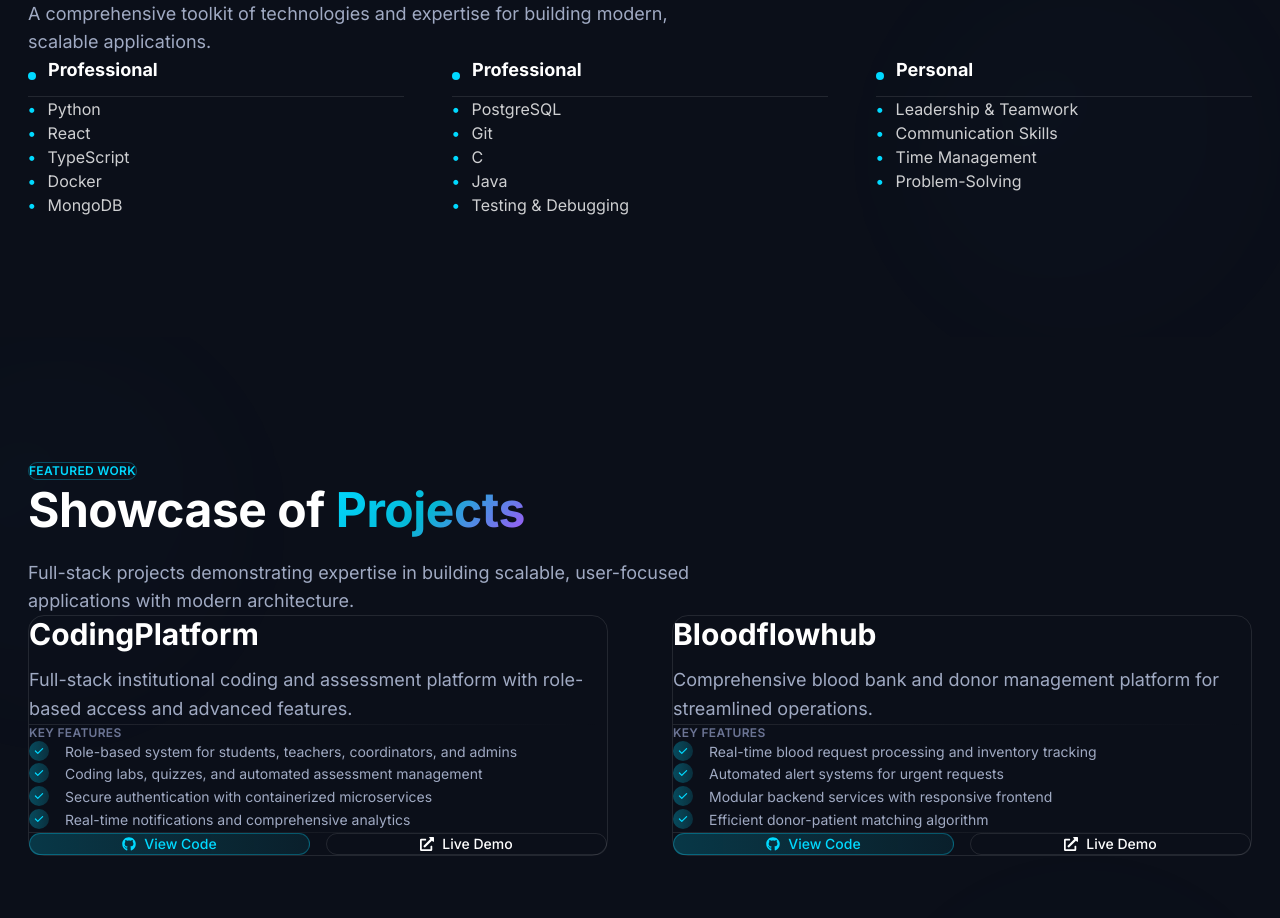
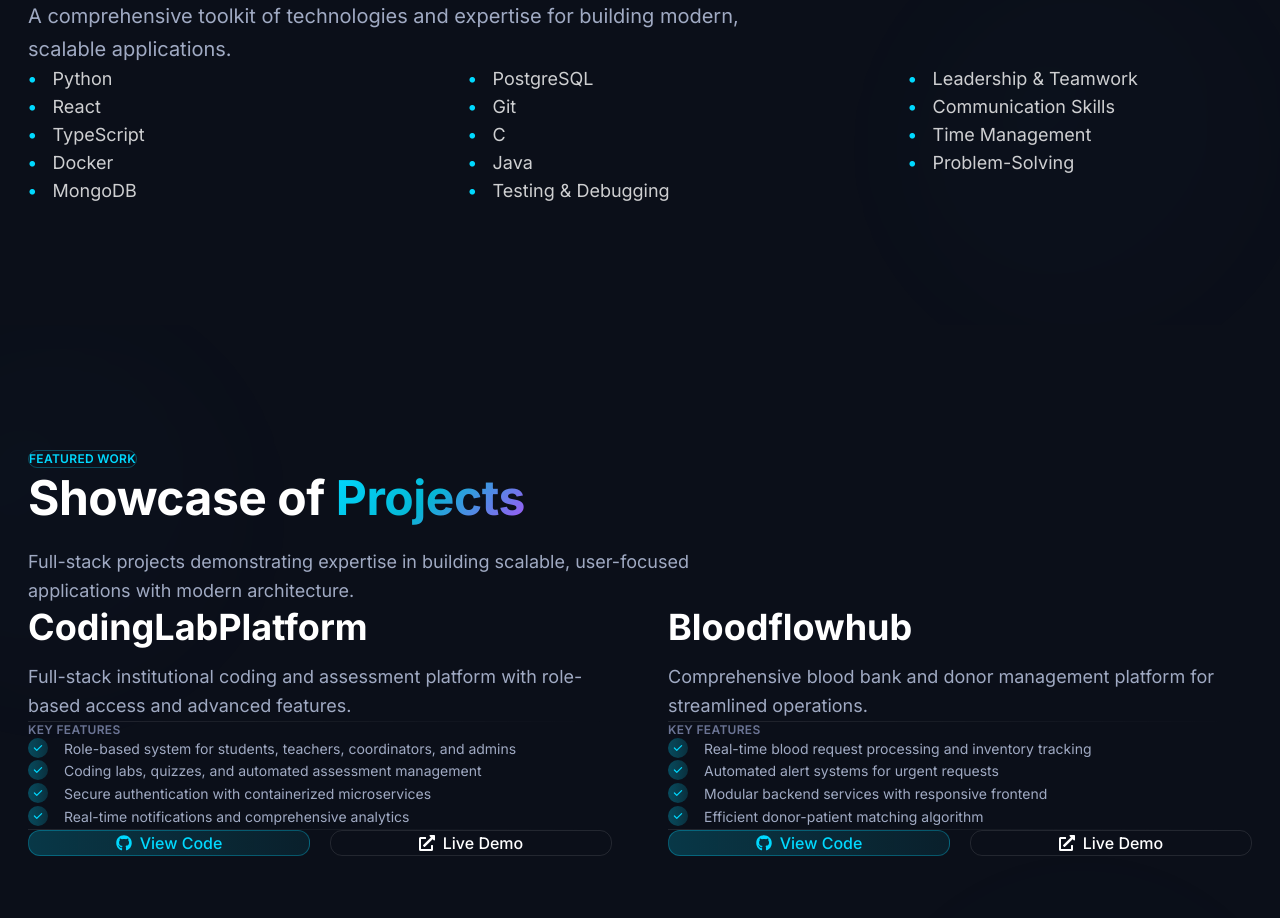
Before and after one commit to abishek-vk/portfolio, a React (Vite) app: page / in a window 1280 px wide. Shown: the part 1740-2658 px from the top of the page. Built offline with nearby package versions, Linux system fonts and the light colour scheme.

Commit message:
feat: Add LinkedIn icon and update contact information across components

```diff
--- a/src/components/Projects/Projects.jsx
+++ b/src/components/Projects/Projects.jsx
@@ -3,7 +3,7 @@ import { FaGithub, FaExternalLinkAlt } from "react-icons/fa";
 
 const projects = [
   {
-    title: "CodingPlatform",
+    title: "CodingLabPlatform",
     liveUrl: "https://codelab.612151820.xyz/",
     desc: "Full-stack institutional coding and assessment platform with role-based access and advanced features.",
     highlights: [
@@ -64,29 +64,29 @@ const itemVariants = {
 
 export default function Projects() {
   return (
-    <section id="projects" className="py-40 relative overflow-hidden">
+    <section id="projects" className="py-32 relative overflow-hidden">
       {/* Decorative Backgrounds */}
       <div className="absolute -left-32 top-0 w-96 h-96 bg-gradient-to-br from-[var(--accent-cyan)]/10 to-[var(--accent-purple)]/5 rounded-full blur-3xl opacity-20" />
       <div className="absolute bottom-0 right-0 w-96 h-96 bg-gradient-to-br from-[var(--accent-teal)]/10 to-[var(--accent-cyan)]/5 rounded-full blur-3xl opacity-20" />
 
       <div className="container-max relative z-10">
-        <motion.div initial={{ opacity: 0 }} whileInView={{ opacity: 1 }} viewport={{ once: true }} className="mb-20">
-          <motion.div initial={{ opacity: 0 }} whileInView={{ opacity: 1 }} viewport={{ once: true }} transition={{ delay: 0.1 }} className="mb-4">
+        <motion.div initial={{ opacity: 0 }} whileInView={{ opacity: 1 }} viewport={{ once: true }} className="mb-24">
+          <motion.div initial={{ opacity: 0 }} whileInView={{ opacity: 1 }} viewport={{ once: true }} transition={{ delay: 0.1 }} className="mb-6">
             <span className="inline-block px-3 py-1 rounded-full text-xs font-semibold text-[var(--accent-cyan)] uppercase tracking-wide border border-[var(--accent-cyan)]/30">
               Featured Work
             </span>
           </motion.div>
 
-          <motion.h2 initial={{ opacity: 0, y: 20 }} whileInView={{ opacity: 1, y: 0 }} viewport={{ once: true }} transition={{ delay: 0.15 }} className="mb-4">
+          <motion.h2 initial={{ opacity: 0, y: 20 }} whileInView={{ opacity: 1, y: 0 }} viewport={{ once: true }} transition={{ delay: 0.15 }} className="mb-6 text-5xl md:text-6xl font-bold">
             Showcase of <span className="gradient-text">Projects</span>
           </motion.h2>
-          <motion.p initial={{ opacity: 0, y: 20 }} whileInView={{ opacity: 1, y: 0 }} viewport={{ once: true }} transition={{ delay: 0.2 }} className="text-[var(--text-secondary)] text-sm md:text-base lg:text-lg max-w-2xl">
+          <motion.p initial={{ opacity: 0, y: 20 }} whileInView={{ opacity: 1, y: 0 }} viewport={{ once: true }} transition={{ delay: 0.2 }} className="text-[var(--text-secondary)] text-base md:text-lg max-w-2xl leading-relaxed">
             Full-stack projects demonstrating expertise in building scalable, user-focused applications with modern architecture.
           </motion.p>
         </motion.div>
 
         {/* Projects Grid - 2 Columns with Extra Spacing */}
-        <div className="grid grid-cols-1 md:grid-cols-2 gap-6 md:gap-8 lg:gap-12 xl:gap-16">
+        <div className="grid grid-cols-1 lg:grid-cols-2 gap-10 lg:gap-14">
           {projects.map((project, i) => (
             <motion.div
               key={i}
@@ -94,23 +94,23 @@ export default function Projects() {
               whileInView={{ opacity: 1, y: 0 }}
               viewport={{ once: true }}
               transition={{ duration: 0.6, delay: i * 0.1 }}
-              className="group"
+              className="group flex flex-col"
             >
-              <div className="border border-white/10 rounded-2xl p-6 md:p-8 lg:p-10 xl:p-14 hover:border-[var(--accent-cyan)] transition-all duration-300 h-full flex flex-col">
+              <div className="h-full flex flex-col">
 
                 {/* Title */}
-                <h3 className="text-xl md:text-2xl lg:text-3xl font-bold mb-4 md:mb-6 group-hover:gradient-text transition-all leading-tight">{project.title}</h3>
+                <h3 className="text-2xl md:text-3xl lg:text-4xl font-bold mb-6 md:mb-8 group-hover:gradient-text transition-all leading-tight">{project.title}</h3>
 
                 {/* Description */}
-                <p className="text-[var(--text-secondary)] text-sm md:text-base lg:text-lg leading-relaxed mb-6 md:mb-8 lg:mb-10">
+                <p className="text-[var(--text-secondary)] text-base md:text-lg leading-relaxed mb-8 md:mb-10 lg:mb-12">
                   {project.desc}
                 </p>
 
                 {/* Divider */}
-                <div className="h-px bg-gradient-to-r from-white/10 to-transparent mb-6 md:mb-8 lg:mb-10" />
+                <div className="h-px bg-gradient-to-r from-white/10 to-transparent mb-8 md:mb-10 lg:mb-12" />
 
                 {/* Highlights as List */}
-                <div className="mb-8 md:mb-10 lg:mb-12 space-y-3 md:space-y-4 lg:space-y-5 flex-grow">
+                <div className="mb-10 md:mb-12 lg:mb-14 space-y-4 md:space-y-5 lg:space-y-6 flex-grow">
                   <p className="text-xs font-semibold text-[var(--text-tertiary)] uppercase tracking-wide">Key Features</p>
                   {project.highlights.map((highlight, j) => (
                     <motion.div
@@ -131,29 +131,29 @@ export default function Projects() {
                 </div>
 
                 {/* Divider */}
-                <div className="h-px bg-gradient-to-r from-white/10 to-transparent mb-6 md:mb-8 lg:mb-10 mt-auto" />
+                <div className="h-px bg-gradient-to-r from-white/10 to-transparent mb-8 md:mb-10 lg:mb-12 mt-auto" />
 
                 {/* Action Buttons */}
-                <div className="flex flex-col sm:flex-row gap-3 md:gap-4">
+                <div className="flex flex-col sm:flex-row gap-4 md:gap-5">
                   <motion.a
                     href="https://github.com/abishek-vk"
                     target="_blank"
                     rel="noreferrer"
-                    className="flex-1 flex items-center justify-center gap-2 px-4 md:px-6 py-2.5 md:py-3.5 rounded-xl bg-gradient-to-r from-[var(--accent-cyan)]/20 to-[var(--accent-teal)]/10 border border-[var(--accent-cyan)]/30 text-[var(--accent-cyan)] hover:border-[var(--accent-cyan)] hover:from-[var(--accent-cyan)]/30 hover:to-[var(--accent-teal)]/20 transition-all font-medium text-xs md:text-sm"
+                    className="flex-1 flex items-center justify-center gap-2 px-6 md:px-8 py-3 md:py-4 rounded-xl bg-gradient-to-r from-[var(--accent-cyan)]/20 to-[var(--accent-teal)]/10 border border-[var(--accent-cyan)]/30 text-[var(--accent-cyan)] hover:border-[var(--accent-cyan)] hover:from-[var(--accent-cyan)]/30 hover:to-[var(--accent-teal)]/20 transition-all font-medium text-sm md:text-base"
                     whileHover={{ scale: 1.05 }}
                     whileTap={{ scale: 0.95 }}
                   >
-                    <FaGithub className="text-sm" /> View Code
+                    <FaGithub className="text-base" /> View Code
                   </motion.a>
                   <motion.a
                     href={project.liveUrl}
                     target="_blank"
                     rel="noreferrer"
-                    className="flex-1 flex items-center justify-center gap-2 px-4 md:px-6 py-2.5 md:py-3.5 rounded-xl border border-white/10 text-[var(--text-primary)] hover:border-[var(--accent-cyan)] hover:bg-white/5 transition-all font-medium text-xs md:text-sm"
+                    className="flex-1 flex items-center justify-center gap-2 px-6 md:px-8 py-3 md:py-4 rounded-xl border border-white/10 text-[var(--text-primary)] hover:border-[var(--accent-cyan)] hover:bg-white/5 transition-all font-medium text-sm md:text-base"
                     whileHover={{ scale: 1.05 }}
                     whileTap={{ scale: 0.95 }}
                   >
-                    <FaExternalLinkAlt className="text-sm" /> Live Demo
+                    <FaExternalLinkAlt className="text-base" /> Live Demo
                   </motion.a>
                 </div>
               </div>
--- a/src/components/Skills/Skills.jsx
+++ b/src/components/Skills/Skills.jsx
@@ -60,22 +60,22 @@ export default function Skills() {
   };
 
   return (
-    <section id="skills" className="py-40 relative overflow-hidden">
+    <section id="skills" className="py-52 relative overflow-hidden">
       {/* Decorative Background */}
       <div className="absolute top-1/3 right-0 w-96 h-96 bg-gradient-to-br from-[var(--accent-cyan)]/10 to-[var(--accent-purple)]/5 rounded-full blur-3xl opacity-20" />
 
       <div className="container-max relative z-10">
-        <motion.div initial={{ opacity: 0 }} whileInView={{ opacity: 1 }} viewport={{ once: true }} className="mb-20">
-          <motion.div initial={{ opacity: 0 }} whileInView={{ opacity: 1 }} viewport={{ once: true }} transition={{ delay: 0.1 }} className="mb-4">
+        <motion.div initial={{ opacity: 0 }} whileInView={{ opacity: 1 }} viewport={{ once: true }} className="mb-32">
+          <motion.div initial={{ opacity: 0 }} whileInView={{ opacity: 1 }} viewport={{ once: true }} transition={{ delay: 0.1 }} className="mb-6">
             <span className="inline-block px-3 py-1 rounded-full text-xs font-semibold text-[var(--accent-cyan)] uppercase tracking-wide border border-[var(--accent-cyan)]/30">
               Technical Stack
             </span>
           </motion.div>
 
-          <motion.h2 initial={{ opacity: 0, y: 20 }} whileInView={{ opacity: 1, y: 0 }} viewport={{ once: true }} transition={{ delay: 0.15 }} className="mb-4">
+          <motion.h2 initial={{ opacity: 0, y: 20 }} whileInView={{ opacity: 1, y: 0 }} viewport={{ once: true }} transition={{ delay: 0.15 }} className="mb-8 text-4xl md:text-5xl lg:text-6xl font-bold">
             Skills & <span className="gradient-text">Expertise</span>
           </motion.h2>
-          <motion.p initial={{ opacity: 0, y: 20 }} whileInView={{ opacity: 1, y: 0 }} viewport={{ once: true }} transition={{ delay: 0.2 }} className="text-[var(--text-secondary)] text-sm md:text-base lg:text-lg max-w-2xl">
+          <motion.p initial={{ opacity: 0, y: 20 }} whileInView={{ opacity: 1, y: 0 }} viewport={{ once: true }} transition={{ delay: 0.2 }} className="text-[var(--text-secondary)] text-base md:text-lg lg:text-xl max-w-3xl leading-relaxed">
             A comprehensive toolkit of technologies and expertise for building modern, scalable applications.
           </motion.p>
         </motion.div>
@@ -86,18 +86,14 @@ export default function Skills() {
           initial="hidden"
           whileInView="visible"
           viewport={{ once: true, margin: "0px 0px -100px 0px" }}
-          className="grid grid-cols-1 md:grid-cols-2 lg:grid-cols-3 gap-6 md:gap-8 lg:gap-10 xl:gap-12"
+          className="grid grid-cols-1 md:grid-cols-2 lg:grid-cols-3 gap-8 md:gap-16 lg:gap-20 xl:gap-24"
         >
           {/* Professional Column 1 */}
           <motion.div
             variants={columnVariants}
-            className="space-y-6"
+            className="space-y-8"
           >
-            <div className="flex items-center gap-3 pb-4 border-b border-white/10">
-              <div className="w-2 h-2 rounded-full bg-[var(--accent-cyan)]" />
-              <h3 className="font-bold text-lg text-white">Professional</h3>
-            </div>
-            <div className="space-y-3">
+            <div className="space-y-5">
               {skillCategories[0].skills.map((skill, i) => (
                 <motion.div
                   key={i}
@@ -107,10 +103,10 @@ export default function Skills() {
                   whileInView="visible"
                   whileHover="hover"
                   viewport={{ once: true }}
-                  className="flex items-center gap-3 group cursor-default"
+                  className="flex items-center gap-4 group cursor-default"
                 >
-                  <span className="text-[var(--accent-cyan)] font-bold">•</span>
-                  <span className="text-white/80 group-hover:text-white transition-colors duration-200">
+                  <span className="text-[var(--accent-cyan)] font-bold text-lg">•</span>
+                  <span className="text-white/80 group-hover:text-white transition-colors duration-200 text-base md:text-lg">
                     {skill}
                   </span>
                 </motion.div>
@@ -121,13 +117,9 @@ export default function Skills() {
           {/* Professional Column 2 */}
           <motion.div
             variants={columnVariants}
-            className="space-y-6"
+            className="space-y-8"
           >
-            <div className="flex items-center gap-3 pb-4 border-b border-white/10">
-              <div className="w-2 h-2 rounded-full bg-[var(--accent-cyan)]" />
-              <h3 className="font-bold text-lg text-white">Professional</h3>
-            </div>
-            <div className="space-y-3">
+            <div className="space-y-5">
               {skillCategories[1].skills.map((skill, i) => (
                 <motion.div
                   key={i}
@@ -137,10 +129,10 @@ export default function Skills() {
                   whileInView="visible"
                   whileHover="hover"
                   viewport={{ once: true }}
-                  className="flex items-center gap-3 group cursor-default"
+                  className="flex items-center gap-4 group cursor-default"
                 >
-                  <span className="text-[var(--accent-cyan)] font-bold">•</span>
-                  <span className="text-white/80 group-hover:text-white transition-colors duration-200">
+                  <span className="text-[var(--accent-cyan)] font-bold text-lg">•</span>
+                  <span className="text-white/80 group-hover:text-white transition-colors duration-200 text-base md:text-lg">
                     {skill}
                   </span>
                 </motion.div>
@@ -151,13 +143,9 @@ export default function Skills() {
           {/* Personal Column */}
           <motion.div
             variants={columnVariants}
-            className="space-y-6"
+            className="space-y-8"
           >
-            <div className="flex items-center gap-3 pb-4 border-b border-white/10">
-              <div className="w-2 h-2 rounded-full bg-[var(--accent-cyan)]" />
-              <h3 className="font-bold text-lg text-white">Personal</h3>
-            </div>
-            <div className="space-y-3">
+            <div className="space-y-5">
               {skillCategories[2].skills.map((skill, i) => (
                 <motion.div
                   key={i}
@@ -167,10 +155,10 @@ export default function Skills() {
                   whileInView="visible"
                   whileHover="hover"
                   viewport={{ once: true }}
-                  className="flex items-center gap-3 group cursor-default"
+                  className="flex items-center gap-4 group cursor-default"
                 >
-                  <span className="text-[var(--accent-cyan)] font-bold">•</span>
-                  <span className="text-white/80 group-hover:text-white transition-colors duration-200">
+                  <span className="text-[var(--accent-cyan)] font-bold text-lg">•</span>
+                  <span className="text-white/80 group-hover:text-white transition-colors duration-200 text-base md:text-lg">
                     {skill}
                   </span>
                 </motion.div>
```
Also changed, not shown: src/components/Contact/Contact.jsx (+14 -4 lines), src/components/Footer/Footer.jsx (+12 -3 lines), src/components/Hero/Hero.jsx (+11 -2 lines).
